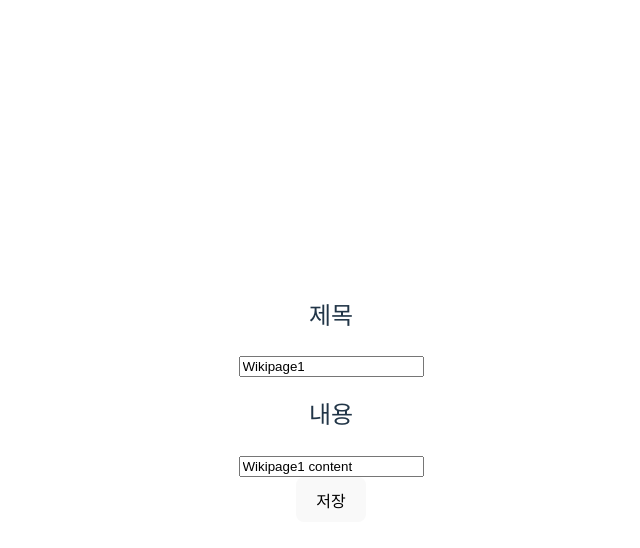
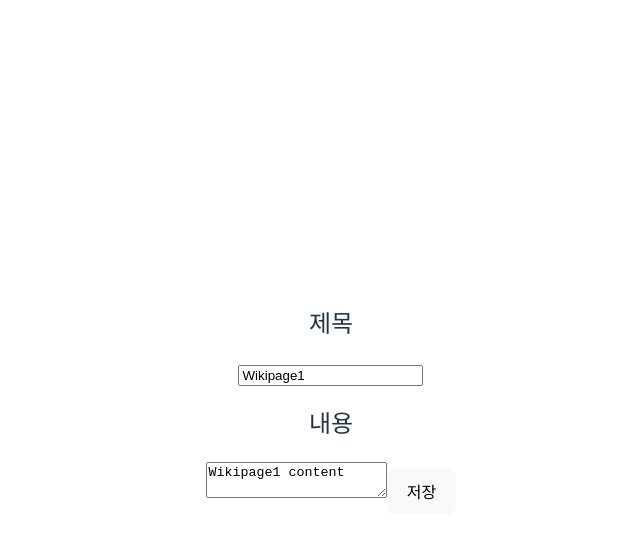
Before and after one commit to Mangb0/Cyh_WikiPage, a React (Vite) app: page /wikipage/1 in a window 1280 px wide. Both pictures are taken after a click on the button "수정". Shown: the top 548 px of the page, without its empty margins (309-949 px from the left). Built offline with nearby package versions, Linux system fonts and the light colour scheme; data requests are answered from the project's data file.

Commit message:
useWiki hook 추가 및 리팩토링

```diff
--- a/src/App.jsx
+++ b/src/App.jsx
@@ -2,6 +2,9 @@ import "./App.css";
 import { BrowserRouter, Route, Routes } from "react-router-dom";
 import WikipageList from "./components/WikipageList";
 import WikipageDetail from "./components/WikipageDetail";
+import ReactModal from "react-modal";
+
+ReactModal.setAppElement("#root");
 
 function App() {
   return (
--- a/src/components/WikipageDetail.jsx
+++ b/src/components/WikipageDetail.jsx
@@ -1,38 +1,34 @@
-import axios from "axios";
 import { useEffect, useState } from "react";
 import { useParams } from "react-router-dom";
 import WikipageUpdate from "./WikipageUpdate";
+import useWiki from "../hooks/useWiki";
 
 const WikipageDetail = () => {
   const { id } = useParams();
 
-  const [wikipageObj, setWikipageObj] = useState({
-    title: "",
-    content: "",
-  });
-  const [isLoading, setIsLoading] = useState(true);
   const [isUpdate, setIsUpdate] = useState(false);
 
-  const getWikipageDetail = async () => {
-    const res = await axios.get(`http://localhost:3001/wikipage/${id}`);
-    setWikipageObj(res.data);
-    setIsLoading(false);
+  const { wikipageObj, getWikipageDetail, updateWikipage, isLoading } =
+    useWiki();
+
+  const handleUpdate = async (obj) => {
+    await updateWikipage(id, obj);
+    setIsUpdate(false);
   };
 
   useEffect(() => {
-    getWikipageDetail();
-  }, []);
+    if (isUpdate) return;
+    getWikipageDetail(id);
+  }, [isUpdate]);
 
   return (
     <>
       {isLoading ? (
         <p>Loading...</p>
       ) : isUpdate ? (
-        // 과제 내용 중 페이지 이동이 없기 때문에 WikipageUpdate 컴포넌트를 렌더링하고, props로 필요한 데이터를 전달
         <WikipageUpdate
-          wikipageId={id}
-          handleStateChanged={setIsUpdate}
-          cleanupFunc={getWikipageDetail}
+          wikipageObj={wikipageObj}
+          updateWikipage={handleUpdate}
         />
       ) : (
         <>
--- a/src/components/WikipageList.jsx
+++ b/src/components/WikipageList.jsx
@@ -1,32 +1,25 @@
-import axios from "axios";
 import { useEffect, useState } from "react";
 import { Link } from "react-router-dom";
 import WikipageWrite from "./WikipageWrite";
+import useWiki from "../hooks/useWiki";
 
 const WikipageList = () => {
   const [wikipageList, setWikipageList] = useState([]);
-  const [isLoading, setIsLoading] = useState(true);
   const [isWriteOpened, setIsWriteOpened] = useState(false);
-
-  const getWikipageList = async () => {
-    const res = await axios.get("http://localhost:3001/wikipage");
-    setWikipageList(res.data);
-    console.log(res.data);
-    setIsLoading(false);
-  };
 
   const writeModalOpened = () => {
     setIsWriteOpened(true);
   };
 
-  const wirteModalClosed = () => {
+  const writeModalClosed = () => {
     setIsWriteOpened(false);
-    getWikipageList();
   };
 
   useEffect(() => {
-    getWikipageList();
-  }, []);
+    getWikipageList().then((res) => setWikipageList(res));
+  }, [isWriteOpened]);
+
+  const { getWikipageList, isLoading } = useWiki();
 
   return (
     <div>
@@ -46,7 +39,7 @@ const WikipageList = () => {
       </ul>
       <WikipageWrite
         isWriteOpened={isWriteOpened}
-        wirteModalClosed={wirteModalClosed}
+        writeModalClosed={writeModalClosed}
       />
       <button onClick={writeModalOpened}>추가</button>
     </div>
--- a/src/components/WikipageUpdate.jsx
+++ b/src/components/WikipageUpdate.jsx
@@ -1,70 +1,18 @@
-import axios from "axios";
-import { useEffect, useState } from "react";
-
-const WikipageUpdate = ({ wikipageId, handleStateChanged, cleanupFunc }) => {
-  const [wikipageObj, setWikipageObj] = useState({});
-  const [isLoading, setIsLoading] = useState(true);
-
-  const getWikipageDetail = async () => {
-    const res = await axios.get(`http://localhost:3001/wikipage/${wikipageId}`);
-    setWikipageObj(res.data);
-    setIsLoading(false);
-    console.log(res.data);
-  };
-
-  const updateWikipage = async () => {
-    await axios.put(
-      `http://localhost:3001/wikipage/${wikipageId}`,
-      wikipageObj
-    );
-    // 수정이 완료되면 WikipageDetail 컴포넌트로 돌아가기 위해 handleStateChanged 함수를 호출
-    handleStateChanged(false);
-  };
-
-  useEffect(() => {
-    getWikipageDetail();
-    // 페이지 이동이 없기 때문에 cleanupFunc을 통해 수정된 Wikipage 내용 데이터를 다시 불러올 수 있도록 구현
-    return () => {
-      cleanupFunc();
-    };
-  }, []);
-
-  const onChange = (e) => {
-    const { name, value } = e.target;
-    setWikipageObj({
-      ...wikipageObj,
-      [name]: value,
-    });
-  };
-
+const WikipageUpdate = ({ wikipageObj, updateWikipage }) => {
   return (
-    <>
-      {isLoading ? (
-        <p>Loading...</p>
-      ) : (
-        <>
-          <div>
-            <h2>제목</h2>
-            <input
-              className="title-input"
-              type="text"
-              name="title"
-              value={wikipageObj.title}
-              onChange={onChange}
-            ></input>
-            <h2>내용</h2>
-            <input
-              className="content-input"
-              type="text"
-              name="content"
-              value={wikipageObj.content}
-              onChange={onChange}
-            ></input>
-          </div>
-          <button onClick={() => updateWikipage()}>저장</button>
-        </>
-      )}
-    </>
+    <form
+      onSubmit={(e) => {
+        e.preventDefault();
+        const [title, content] = e.target;
+        updateWikipage({ title: title.value, content: content.value });
+      }}
+    >
+      <h2>제목</h2>
+      <input type="text" name="title" defaultValue={wikipageObj.title} />
+      <h2>내용</h2>
+      <textarea type="text" name="content" defaultValue={wikipageObj.content} />
+      <button type="submit">저장</button>
+    </form>
   );
 };
 
--- a/src/components/WikipageWrite.jsx
+++ b/src/components/WikipageWrite.jsx
@@ -1,47 +1,27 @@
-import axios from "axios";
-import { useState } from "react";
 import ReactModal from "react-modal";
+import useWiki from "../hooks/useWiki";
 
-const WikipageWrite = ({ isWriteOpened, wirteModalClosed }) => {
-  const [wikipageObj, setWikipageObj] = useState({ title: "", content: "" });
-
-  const writeWikipage = async () => {
-    await axios.post(`http://localhost:3001/wikipage`, wikipageObj);
-
-    wirteModalClosed();
-  };
-
-  const onChange = (e) => {
-    const { name, value } = e.target;
-    setWikipageObj({
-      ...wikipageObj,
-      [name]: value,
-    });
-  };
+const WikipageWrite = ({ isWriteOpened, writeModalClosed }) => {
+  const { writeWikipage } = useWiki();
 
   return (
     <>
       <ReactModal isOpen={isWriteOpened}>
-        <div>
+        <form
+          onSubmit={(e) => {
+            e.preventDefault();
+            const [title, content] = e.target;
+            writeWikipage({ title: title.value, content: content.value });
+            writeModalClosed();
+          }}
+        >
           <h2>제목</h2>
-          <input
-            className="title-input"
-            type="text"
-            name="title"
-            value={wikipageObj.title}
-            onChange={onChange}
-          ></input>
+          <input type="text" name="title" />
           <h2>내용</h2>
-          <input
-            className="content-input"
-            type="text"
-            name="content"
-            value={wikipageObj.content}
-            onChange={onChange}
-          ></input>
-        </div>
-        <button onClick={() => writeWikipage()}>저장</button>
-        <button onClick={() => wirteModalClosed()}>취소</button>
+          <textarea type="text" name="content" />
+          <button type="submit">저장</button>
+          <button onClick={writeModalClosed}>취소</button>
+        </form>
       </ReactModal>
     </>
   );
--- /dev/null
+++ b/src/hooks/useWiki.js
@@ -0,0 +1,44 @@
+import axios from "axios";
+import { useState } from "react";
+
+const useWiki = () => {
+  const [wikipageObj, setWikipageObj] = useState({
+    title: "",
+    content: "",
+  });
+  const [isLoading, setIsLoading] = useState(false);
+
+  const getWikipageList = async () => {
+    setIsLoading(true);
+    const res = await axios.get("http://localhost:3001/wikipage");
+    setIsLoading(false);
+    return res.data;
+  };
+
+  const getWikipageDetail = async (wikipageId) => {
+    setIsLoading(true);
+    const res = await axios.get(`http://localhost:3001/wikipage/${wikipageId}`);
+    setIsLoading(false);
+
+    setWikipageObj(res.data);
+  };
+
+  const writeWikipage = async (wikipageObj) => {
+    await axios.post(`http://localhost:3001/wikipage`, wikipageObj);
+  };
+
+  const updateWikipage = async (id, wikipageObj) => {
+    await axios.put(`http://localhost:3001/wikipage/${id}`, wikipageObj);
+  };
+
+  return {
+    getWikipageList,
+    getWikipageDetail,
+    writeWikipage,
+    updateWikipage,
+    isLoading,
+    wikipageObj,
+  };
+};
+
+export default useWiki;
```
